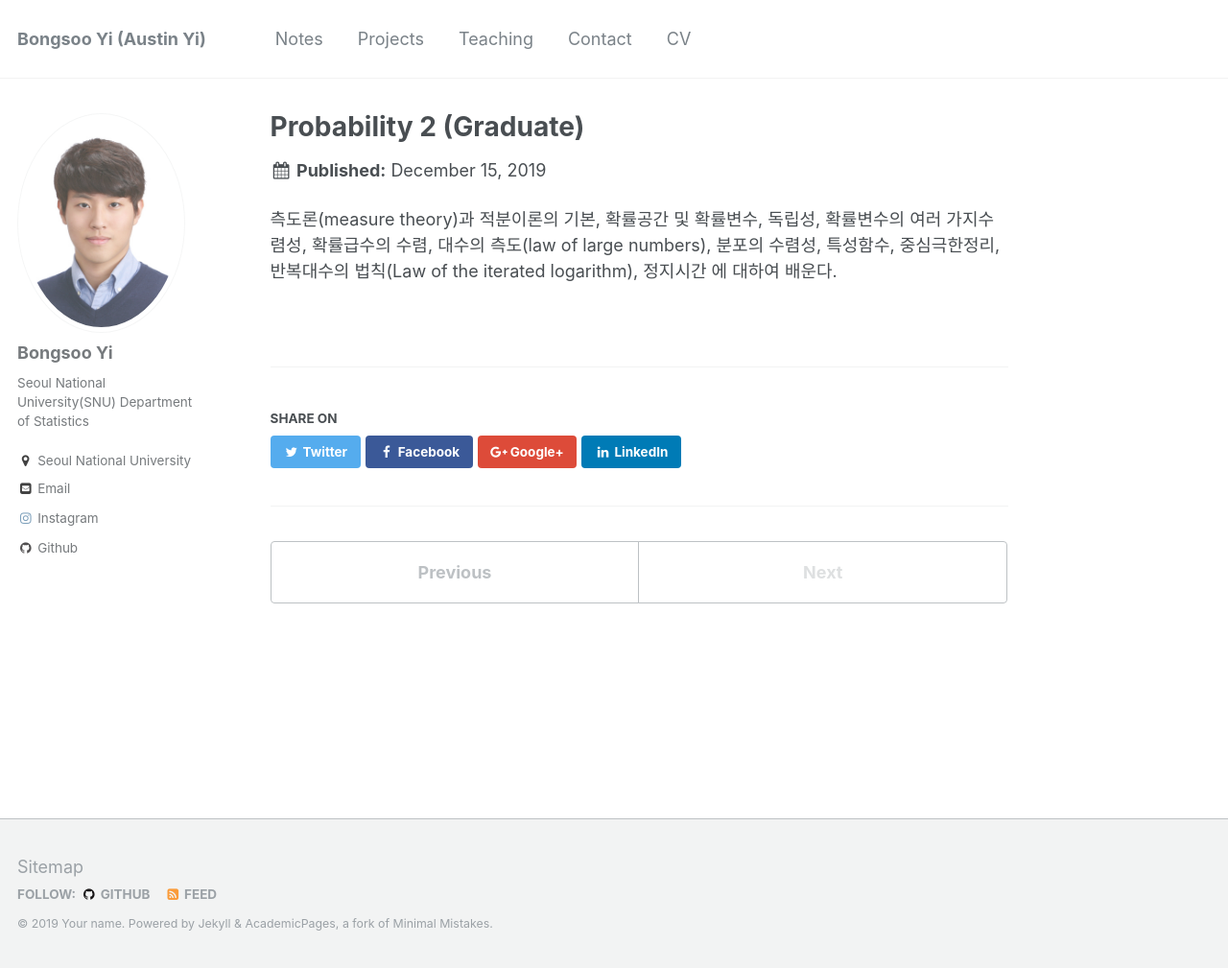
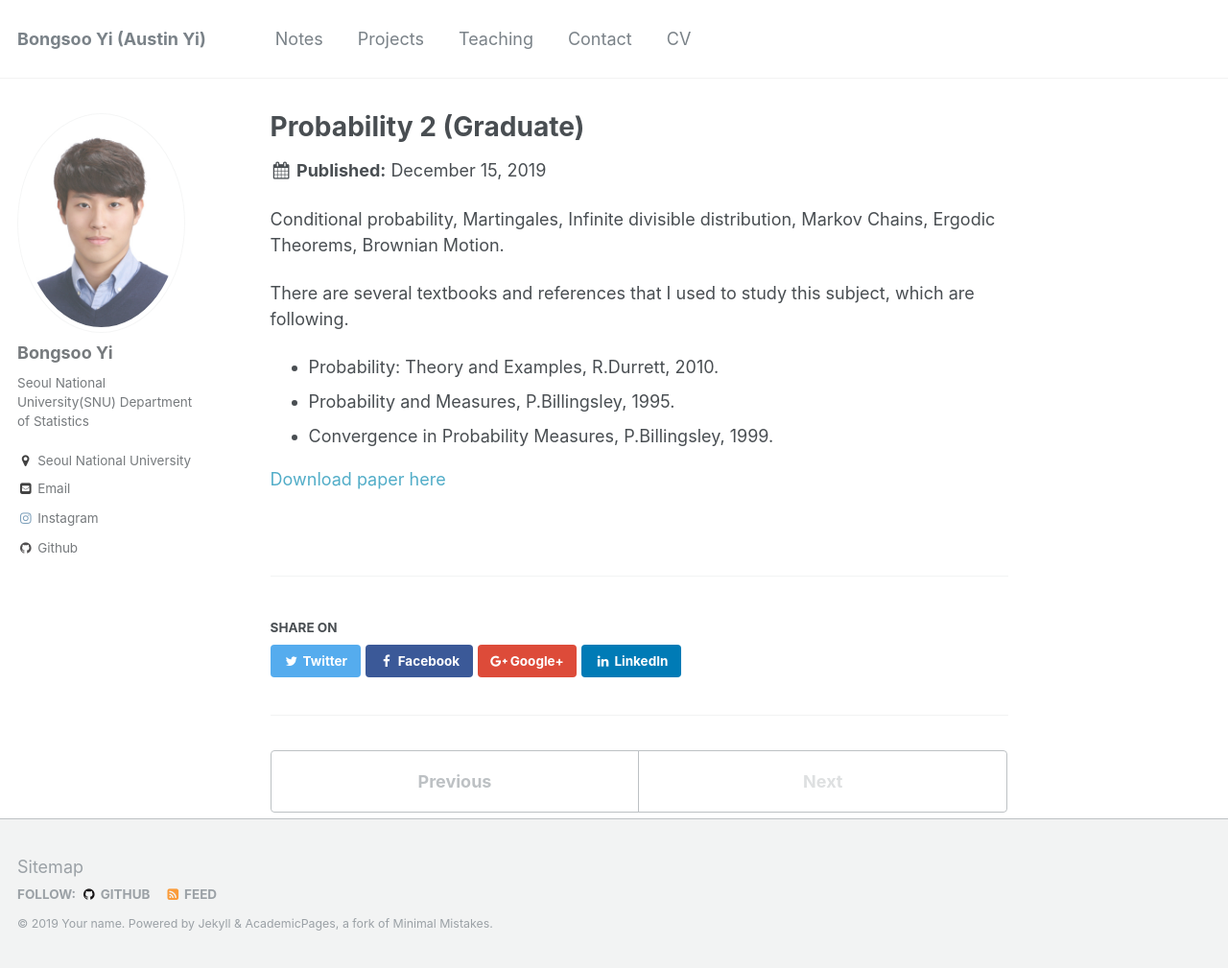
Before and after one commit to austinyi/austinyi.github.io, a Jekyll site: the page built from _publications/2019-12-15-probability2.md, in a window 1280 px wide and 1009 px high. Shown: the whole window at 96% size. Built offline with Jekyll 4.4.1, drawn with Linux system fonts in a browser that asks for light colours.

Commit message:
Update 2019-12-15-probability2.md

```diff
--- a/_publications/2019-12-15-probability2.md
+++ b/_publications/2019-12-15-probability2.md
@@ -8,6 +8,12 @@ paperurl:
 
 ---
 
+Conditional probability, Martingales, Infinite divisible distribution, Markov Chains, Ergodic Theorems, Brownian Motion.
+
+There are several textbooks and references that I used to study this subject, which are following.
+* Probability: Theory and Examples, R.Durrett, 2010.
+* Probability and Measures, P.Billingsley, 1995.
+* Convergence in Probability Measures, P.Billingsley, 1999.
 
 
-측도론(measure theory)과 적분이론의 기본, 확률공간 및 확률변수, 독립성, 확률변수의 여러 가지수렴성, 확률급수의 수렴, 대수의 측도(law of large numbers), 분포의 수렴성, 특성함수, 중심극한정리, 반복대수의 법칙(Law of the iterated logarithm), 정지시간 에 대하여 배운다.
+[Download paper here](http://austinyi.github.io/files/paper2.pdf)
```
